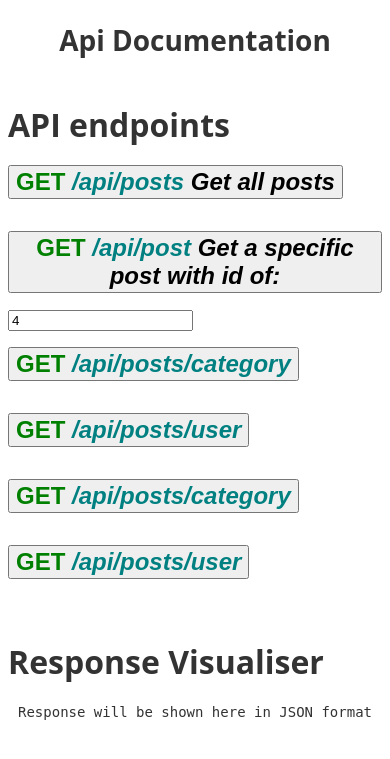
After one commit to aymenBenadra/cine-master, a PHP site: template app/views/api/index.view.php in a window 390 px wide. The commit adds this page. Shown: the top 759 px of the page. Run offline with PHP 8.4, Linux system fonts and the light colour scheme; the template is opened without the code that fills it, so the values that code supplies are empty; some libraries are stand-ins or nearby versions.

Commit message:
Fixed so many things that I don't even remember 😅

```diff
--- a/Database/dump.sql
+++ b/Database/dump.sql
@@ -18,7 +18,7 @@ CREATE TABLE IF NOT EXISTS `Posts` (
     `title` VARCHAR(255) NOT NULL,
     `photo` VARCHAR(255) NOT NULL,
     `description` TEXT NOT NULL,
-    `categorie` VARCHAR(45) NOT NULL,
+    `category_id` int NOT NULL,
     `created_at` DATETIME NOT NULL DEFAULT CURRENT_TIMESTAMP,
     `updated_at` DATETIME NOT NULL DEFAULT CURRENT_TIMESTAMP ON UPDATE CURRENT_TIMESTAMP,
     PRIMARY KEY (`id`),
--- a/app/controllers/Comments.controller.php
+++ b/app/controllers/Comments.controller.php
@@ -5,6 +5,12 @@ namespace App\Controllers;
 use Core\{Controller, Router};
 use Exception;
 
+/**
+ * Comments Controller
+ *
+ * @author Mohammed-Aymen Benadra
+ * @package App\Controllers
+ */
 class Comments extends Controller
 {
     private $model;
--- a/app/controllers/Pages.controller.php
+++ b/app/controllers/Pages.controller.php
@@ -5,6 +5,12 @@ namespace App\Controllers;
 use Core\Controller;
 use Core\Helpers\Request;
 
+/**
+ * Pages Controller
+ *
+ * @author Mohammed-Aymen Benadra
+ * @package App\Controllers
+ */
 class Pages extends Controller
 {
     /**
--- a/app/controllers/Posts.controller.php
+++ b/app/controllers/Posts.controller.php
@@ -5,6 +5,12 @@ namespace App\Controllers;
 use Core\{Controller, Router};
 use Exception;
 
+/**
+ * Posts Controller
+ *
+ * @author Mohammed-Aymen Benadra
+ * @package App\Controllers
+ */
 class Posts extends Controller
 {
     private $model;
--- a/app/controllers/Users.controller.php
+++ b/app/controllers/Users.controller.php
@@ -5,6 +5,12 @@ namespace App\Controllers;
 use Core\{Controller, Router};
 use Exception;
 
+/**
+ * Users Controller
+ *
+ * @author Mohammed-Aymen Benadra
+ * @package App\Controllers
+ */
 class Users extends Controller
 {
     private $model;
--- /dev/null
+++ b/app/views/api/index.view.php
@@ -0,0 +1,203 @@
+<!DOCTYPE html>
+<html lang="en">
+
+<head>
+    <meta charset="UTF-8" />
+    <meta http-equiv="X-UA-Compatible" content="IE=edge" />
+    <meta name="viewport" content="width=device-width, initial-scale=1.0" />
+    <link rel="stylesheet"
+        href="https://cdnjs.cloudflare.com/ajax/libs/highlight.js/11.4.0/styles/monokai.min.css" />
+    <title>Api Documentation</title>
+
+    <style>
+        body {
+            font-family: 'Open Sans', sans-serif;
+            font-size: 14px;
+            line-height: 1.5;
+            color: #333;
+            background-color: #fff;
+        }
+
+        h1 {
+            font-size: 2em;
+            font-weight: bold;
+            margin-bottom: 0.5em;
+            text-align: center;
+        }
+
+        .api {
+            display: flex;
+            justify-content: center;
+            flex-wrap: wrap;
+            width: 100%;
+            margin: 0 auto;
+        }
+
+        .api__endpoints {
+            width: 40%;
+            min-width: 300px;
+        }
+
+        .api__visualiser {
+            width: 60%;
+            min-width: 500px;
+        }
+
+        .endpoints__title {
+            font-size: 2rem;
+            font-weight: bold;
+            margin-bottom: 1rem;
+        }
+
+        .endpoints__list {
+            list-style: none;
+            padding: 0;
+            margin: 0;
+        }
+
+        .endpoints__item {
+            margin-bottom: 1rem;
+        }
+
+        .endpoints__button {
+            font-size: 1.5rem;
+            font-weight: bold;
+            margin-bottom: 1rem;
+            cursor: pointer;
+        }
+
+        .endpoints__link {
+            font-style: italic;
+            color: teal;
+        }
+
+        .endpoints__desc {
+            font-style: italic;
+        }
+
+        .endpoints__method {
+            font-size: 1.5rem;
+            font-weight: bold;
+            color: green;
+        }
+
+        .temp {
+            text-align: center;
+            height: 100%;
+            width: 100%;
+            display: flex;
+            justify-content: center;
+            align-items: center;
+        }
+
+        @media screen and (max-width: 870px) {
+            .api{
+                flex-direction: column;
+            }
+            .api__endpoints {
+                width: 100%;
+                min-width: 0;
+            }
+
+            .api__visualiser {
+                width: 100%;
+                min-width: 0;
+            }
+        }
+    </style>
+</head>
+
+<body>
+    <h1>Api Documentation</h1>
+    <div class="api">
+        <div class="api__endpoints">
+            <h2 class="endpoints__title">API endpoints</h2>
+            <ul class="endpoints__list">
+                <li class="endpoints__item">
+                    <button class="endpoints__button" onclick="getAllPosts()">
+                        <span class="endpoints__method endpoints__method--get">GET</span>
+                        <span class="endpoints__link">/api/posts</span>
+                        <span class="endpoints__desc">Get all posts</span>
+                    </button>
+                </li>
+                <li class="endpoints__item">
+                    <button class="endpoints__button" onclick="getPostById()">
+                        <span class="endpoints__method endpoints__method--get">GET</span>
+                        <span class="endpoints__link">/api/post</span>
+                        <span class="endpoints__desc">Get a specific post with id of:</span>
+                    </button>
+                    <input class="endpoints__input" type="number" id="postId" value="4" required>
+                </li>
+                <li class="endpoints__item">
+                    <button class="endpoints__button" onclick="getPostsByCategoryId()">
+                        <span class="endpoints__method endpoints__method--get">GET</span>
+                        <span class="endpoints__link">/api/posts/category</span>
+                    </button>
+                </li>
+                <li class="endpoints__item">
+                    <button class="endpoints__button" onclick="getPostsByUserId()">
+                        <span class="endpoints__method endpoints__method--get">GET</span>
+                        <span class="endpoints__link">/api/posts/user</span>
+                    </button>
+                </li>
+                <li class="endpoints__item">
+                    <button class="endpoints__button" onclick="getPostsByCategory()">
+                        <span class="endpoints__method endpoints__method--get">GET</span>
+                        <span class="endpoints__link">/api/posts/category</span>
+                    </button>
+                </li>
+                <li class="endpoints__item">
+                    <button class="endpoints__button" onclick="getPostsByUser()">
+                        <span class="endpoints__method endpoints__method--get">GET</span>
+                        <span class="endpoints__link">/api/posts/user</span>
+                    </button>
+                </li>
+            </ul>
+        </div>
+        <div class="api__visualiser">
+            <h2 class="endpoints__title">Response Visualiser</h2>
+            <pre><code class="json"><div class="temp">Response will be shown here in JSON format</div></code></pre>
+        </div>
+    </div>
+
+    <script src="https://cdnjs.cloudflare.com/ajax/libs/highlight.js/11.4.0/highlight.min.js"></script>
+    <script>
+        /*function getAllPosts() {
+          console.log(document.querySelector("code"));
+          var xhr = new XMLHttpRequest();
+          xhr.open("GET", "/api/posts", true);
+          xhr.onload = function () {
+            if (this.status == 200) {
+              var response = JSON.parse(this.responseText);
+              console.log(document.querySelector("code"), response);
+              document.querySelector("code").innerText = JSON.stringify(
+                  response,
+                  null,
+                  4
+                  );
+                  hljs.highlightElement(document.querySelector("code"));
+              }
+          };
+          xhr.send();
+        }*/
+
+        // get all posts with Fetch API
+        function getAllPosts() {
+            fetch("/api/posts")
+                .then(function (response) {
+                    return response.json();
+                })
+                .then(function (data) {
+                    console.log(data);
+                    document.querySelector("code").innerHTML = JSON.stringify(
+                        data,
+                        null,
+                        4
+                    );
+                    hljs.highlightElement(document.querySelector("code"));
+                });
+        }
+    </script>
+</body>
+
+</html>
--- a/app/views/posts/show.view.php
+++ b/app/views/posts/show.view.php
@@ -46,6 +46,7 @@
                 if (isset($data['comments']) && !empty($data['comments'])) :
                     foreach ($data['comments'] as $comment) :
                         $date = new DateTime($comment->created_at);
+                        $date = $date->add(new DateInterval('PT1H'));
                         $now = $date->diff(new DateTime())->format('%a days - %h hours - %i minutes ago');
                 ?>
                         <li class="list-group-item">
--- a/core/App.php
+++ b/core/App.php
@@ -1,7 +1,7 @@
 <?php
 
 namespace Core;
-use FFI\Exception;
+use Exception;
 
 class App
 {
```
Also changed, not shown: app/config/routes.php (+34 -0 lines), app/controllers/Api.controller.php (added, +255 -0 lines), core/Router.php (+23 -23 lines), core/helpers/Request.php (+8 -8 lines), public/assets/uploads/6225c51014bd09.18846939.jpg (added), public/assets/uploads/6225c52a18c929.94944470.jpg (added), public/assets/uploads/6225c6ee2b8b53.35706139.jpg (added), public/assets/uploads/6225dcb4e65e17.67279917.jpg (added), public/assets/uploads/6225dcdc9896b5.87862890.jpg (added).
